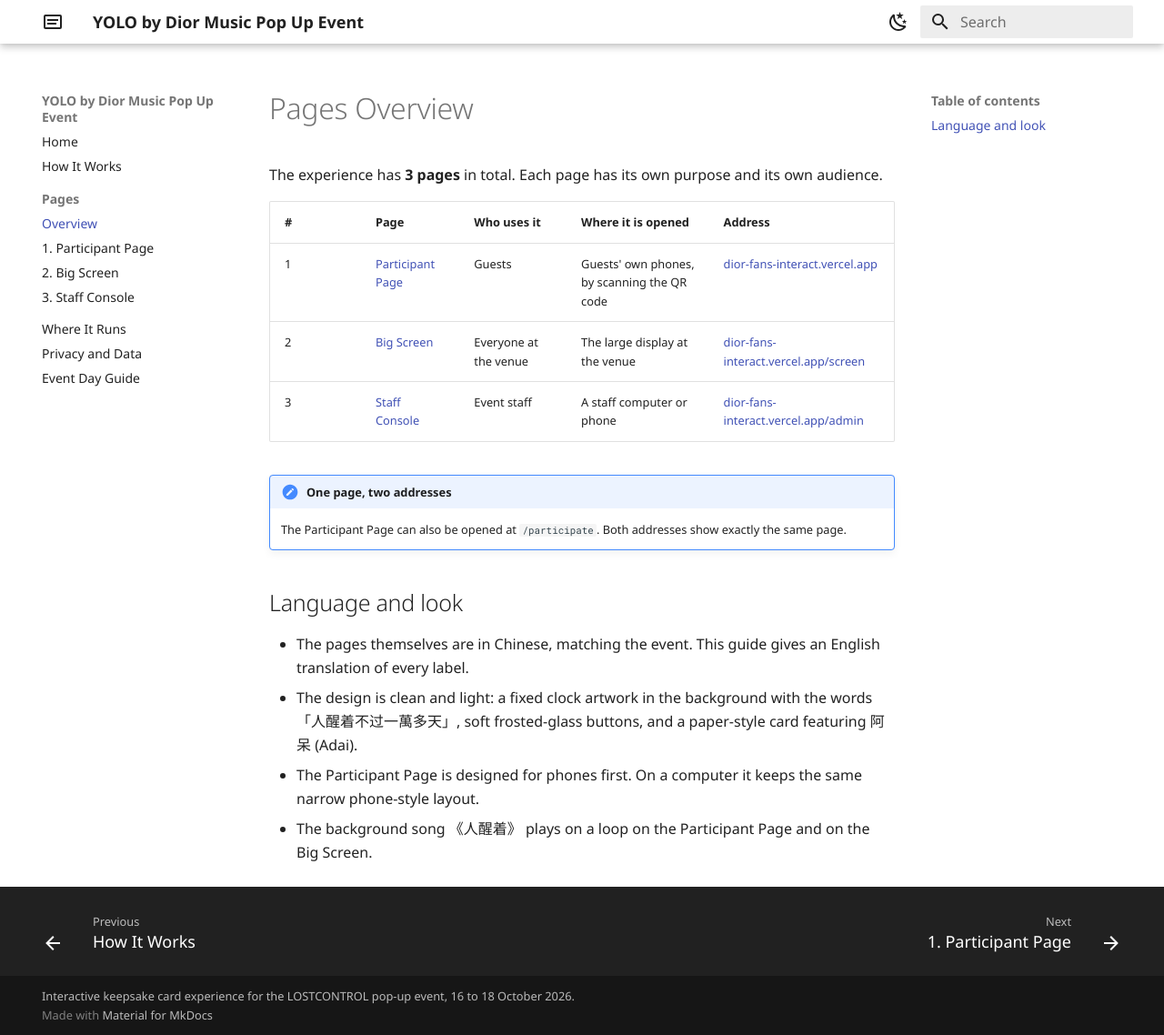
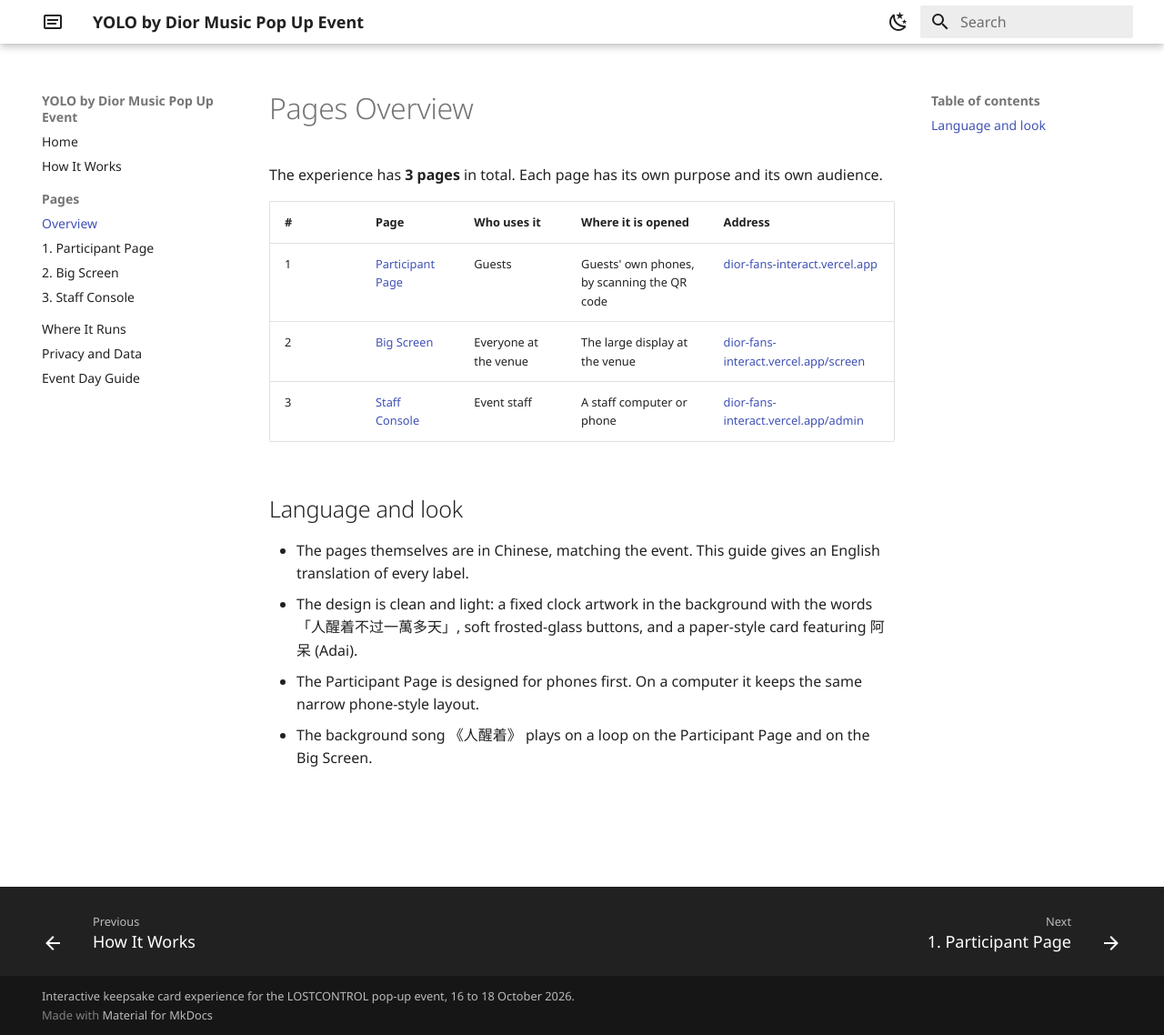
Before and after one commit to jacksen-ng/dior-fans-interact-docs, an MkDocs documentation site: the page built from docs/pages/index.md, in a window 1280 px wide and 1138 px high. Shown: the whole window at 91% size. Built offline with MkDocs 1.6.1 and Material for MkDocs 9.7.7, drawn with Linux system fonts in a browser that asks for light colours.

Commit message:
docs: drop participate alias mention
Co-Authored-By: Claude Opus 5.5 <noreply@anthropic.com>

```diff
--- a/docs/pages/index.md
+++ b/docs/pages/index.md
@@ -8,9 +8,6 @@ The experience has **3 pages** in total. Each page has its own purpose and its o
 | 2 | [Big Screen](big-screen.md) | Everyone at the venue | The large display at the venue | [dior-fans-interact.vercel.app/screen](https://dior-fans-interact.vercel.app/screen) |
 | 3 | [Staff Console](console.md) | Event staff | A staff computer or phone | [dior-fans-interact.vercel.app/admin](https://dior-fans-interact.vercel.app/admin) |
 
-!!! note "One page, two addresses"
-    The Participant Page can also be opened at `/participate`. Both addresses show exactly the same page.
-
 ## Language and look
 
 - The pages themselves are in Chinese, matching the event. This guide gives an English translation of every label.
```
Also changed, not shown: docs/pages/participant.md (+1 -1 lines).
